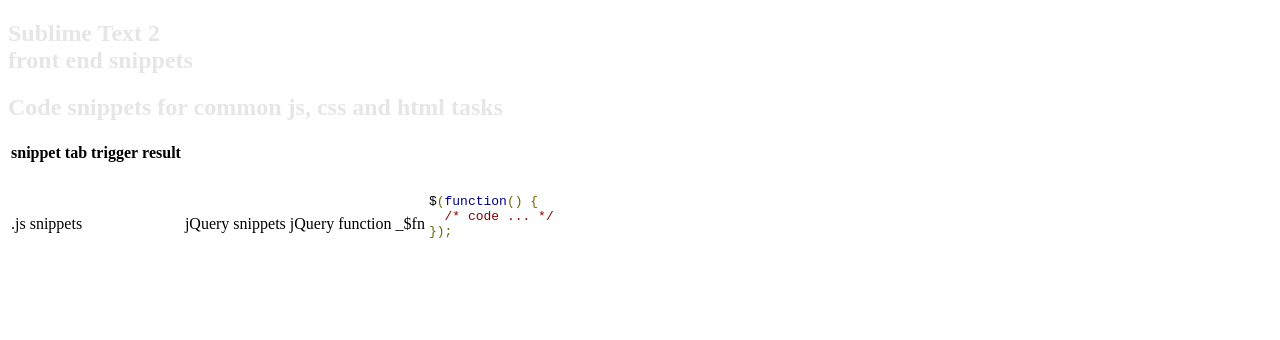
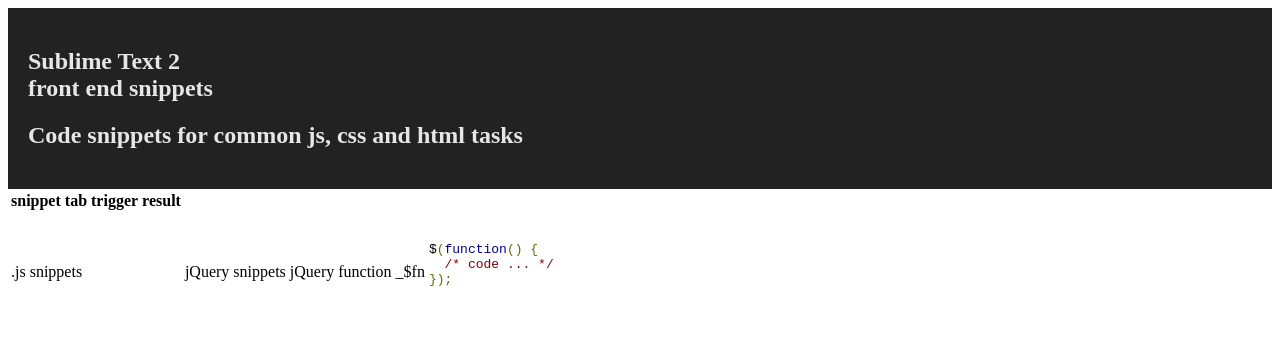
Before and after one commit to jleonard/sublime-text-2-front-end, a plain HTML site: page index.html in a window 1280 px wide. Drawn offline with nearby package versions, Linux system fonts and the light colour scheme.

Commit message:
css update

```diff
--- a/assets/css/style.css
+++ b/assets/css/style.css
@@ -1,5 +1,6 @@
 section.main{
   background-color:#222;
+  padding:20px;
 }
 
 h1, h2{
--- a/index.html
+++ b/index.html
@@ -18,7 +18,7 @@
     </head>
     <body onload="prettyPrint()">
       <div id="main" class="grid">
-        <section>
+        <section class="main">
           <h1>Sublime Text 2<br/>front end snippets</h1>
           <h2>Code snippets for common js, css and html tasks</h2>
         </section>
```
